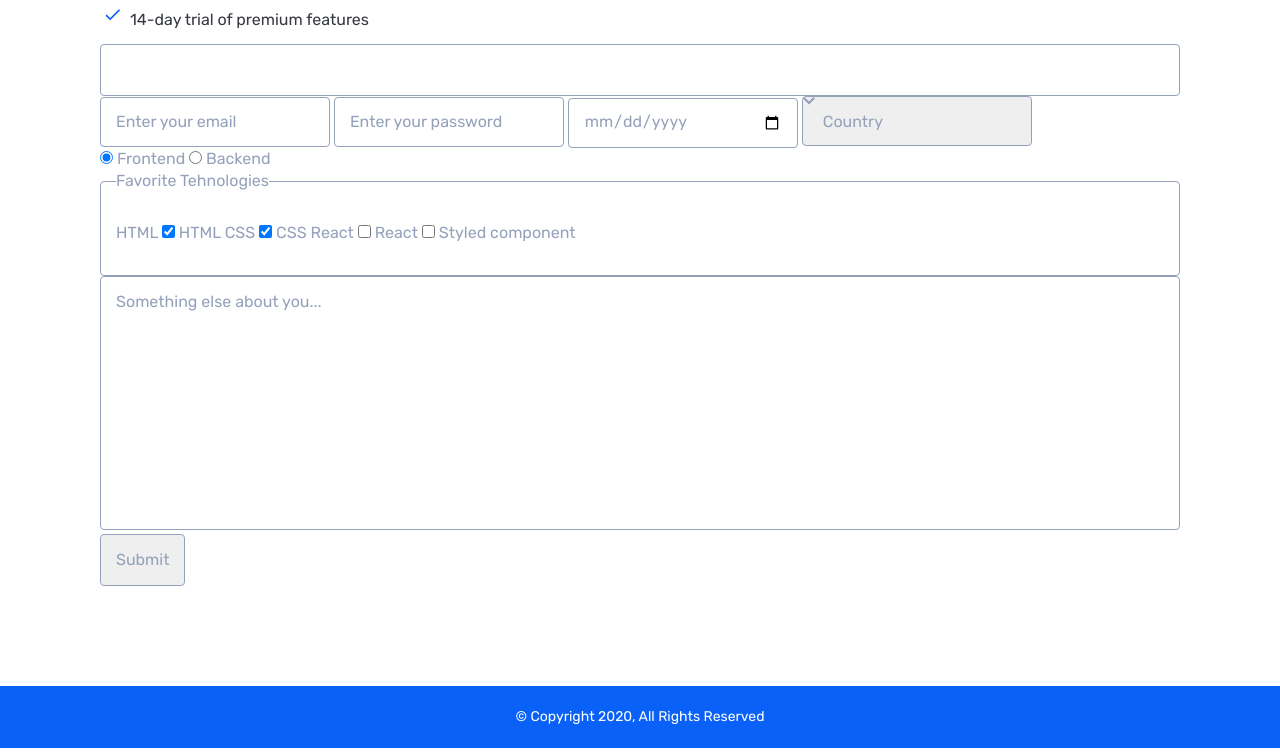
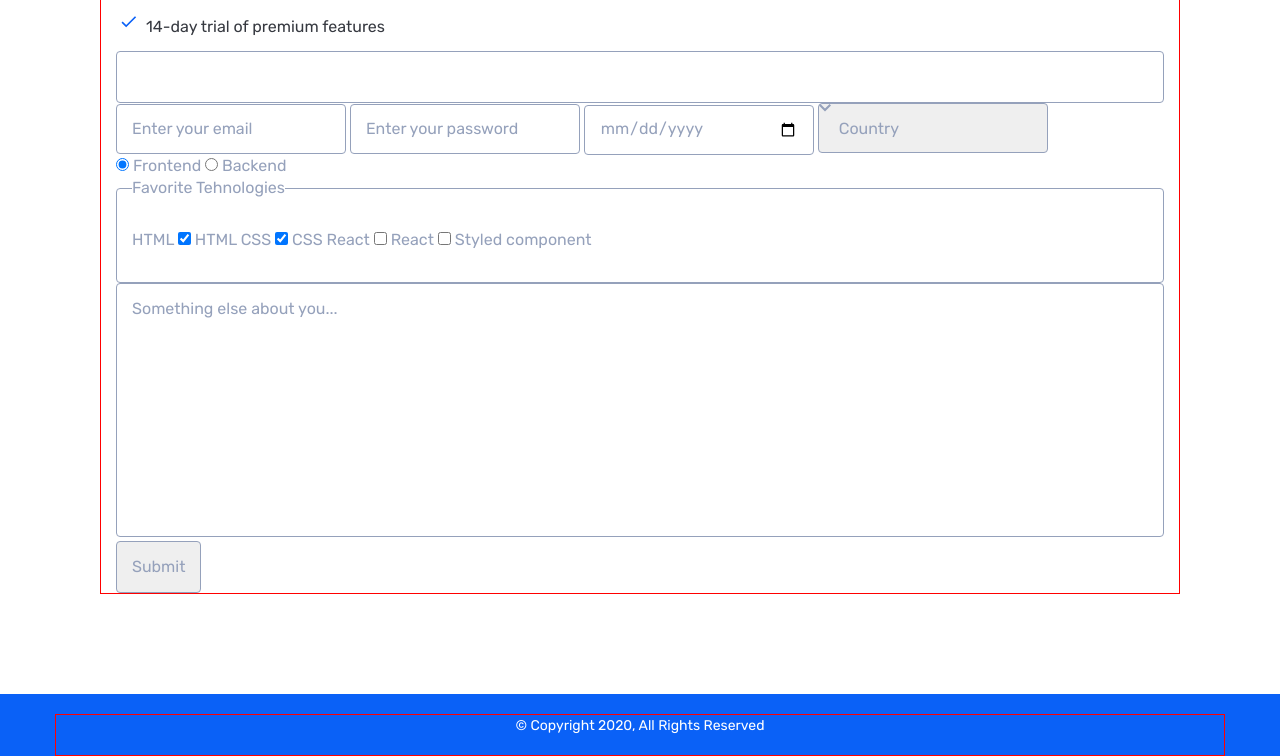
Before and after one commit to Gogoboot/0-lesson-html, a plain HTML site: page index.html in a window 1280 px wide. Shown: the part 1386-2142 px from the top of the page. Drawn offline with Linux system fonts and the light colour scheme.

Commit message:
sprint 3 week flex

```diff
--- a/index.html
+++ b/index.html
@@ -13,6 +13,7 @@
 </head>
 <body>
 <header class="header">
+    <div class="container">
         <a href="">
             <img class="logo-img" src="./assets/images/Logo.svg" alt="">
         </a>
@@ -27,15 +28,19 @@
                 <a class="menu-link" href="">Create Account</a>
             </li>
         </ul>
+    </div>
 </header>
 <section class="main">
+    <div class="container">
         <h1 class="main-title">Markup achievement</h1>
         <p class="text">The harder you work for something, the greater you’ll feel when you achieve it</p>
         <button class="button">Learn more</button>
         <img class="main-img" src="./assets/images/image.png" alt="">
+    </div>
 </section>
 
 <section class="rates-section">
+    <div class="container">
         <h2 class="title">Rates</h2>
         <p class="text">Failure will never overtake me if my determination to succeed is strong enough.</p>
         <table class="table">
@@ -80,13 +85,16 @@
                 </td>
             </tr>
         </table>
+    </div>
 </section>
 
 <section class="create-account-section">
+    <div class="container">
         <h2 class="title">Create your free account</h2>
         <p class="text">Let us first talk about dreams. We all know that dreams do play a role in our daily lives. The
             majority of people
-        pay little attention to dreams. Dreams can help us find solutions to our daily problems and see things from a
+            pay little attention to dreams. Dreams can help us find solutions to our daily problems and see things from
+            a
             different perspective. Whenever we are dreaming, we can be who or what we want to be, regardless of the fact
             that in real life.</p>
         <ul class="list">
@@ -137,11 +145,14 @@
             <textarea placeholder="Something else about you..." cols="30" rows="10"></textarea>
             <input type="submit">
         </form>
+    </div>
 </section>
 <footer class="footer">
+    <div class="container">
         <small class="small">
             &copy; Copyright 2020, All Rights Reserved
         </small>
+    </div>
 </footer>
 </body>
 </html>
--- a/style.css
+++ b/style.css
@@ -40,6 +40,16 @@ button {
     background: #0a61f7;
     /*height: 76px;*/
     padding: 14px 0;
+}
+
+.container {
+    height: 100%;
+    width: 100%;
+    max-width: 1170px;
+    padding: 0 15px;
+    margin-left: auto;
+    margin-right: auto;
+    border: 1px solid red;
 }
 
 .menu-link {
@@ -89,8 +99,8 @@ button {
     margin-bottom: 20px;
 }
 
-.rates-section .text{
-margin-bottom: 40px;
+.rates-section .text {
+    margin-bottom: 40px;
 }
 
 .table {
@@ -185,14 +195,14 @@ input, select, fieldset, textarea, label, legend, input::placeholder, textarea::
     font-size: 16px;
     line-height: 1.4;
     color: #95a1bb;
-    font-family:  inherit;
+    font-family: inherit;
 }
 
-input[type="text"]{
+input[type="text"] {
     width: 100%;
 }
 
-input[type="password"], input[type="email"], input[type="date"], select{
+input[type="password"], input[type="email"], input[type="date"], select {
     width: 230px;
     height: 50px;
 }
@@ -223,7 +233,7 @@ select {
     padding-left: 20px;
 }
 
-footer{
+footer {
     width: 100%;
     height: 62px;
     text-align: center;
```
Lines whose indentation alone changed are shown as unchanged.
